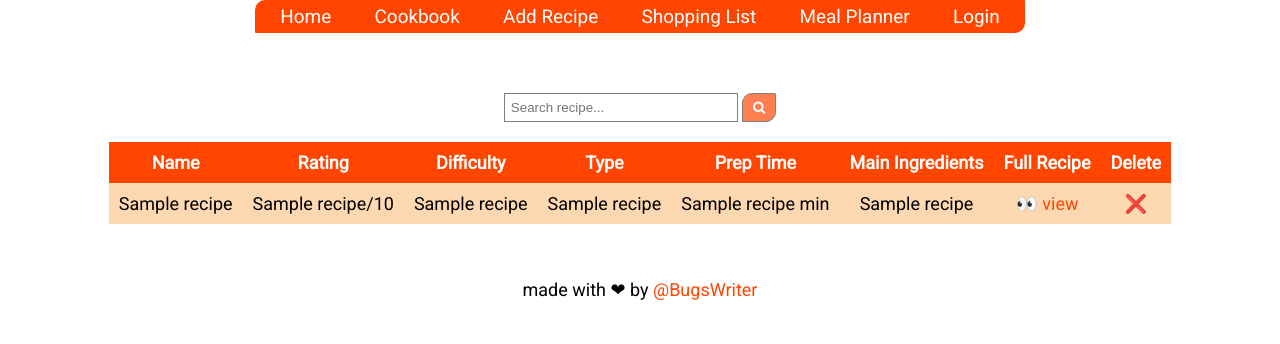
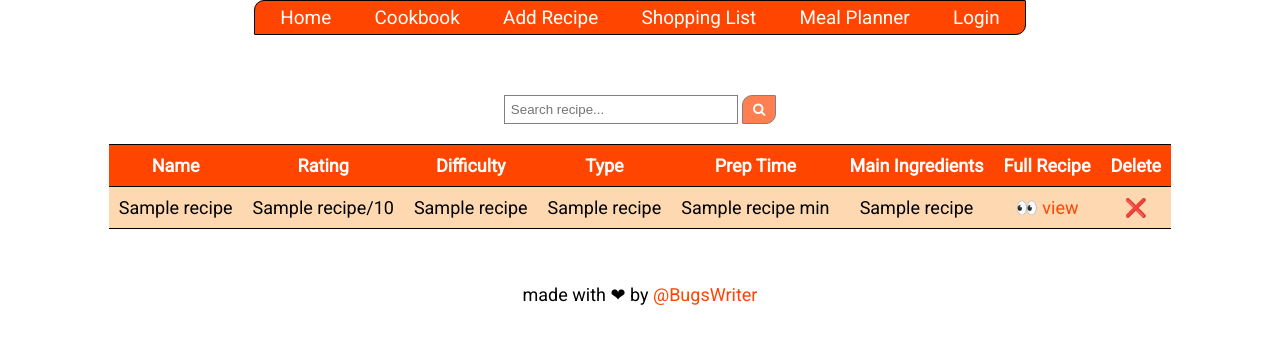
Before and after one commit to Bugswriter/cook50, a Flask app: template cookpkg/templates/recipe_list.html in a window 1280 px wide. Shown: the part 80-424 px from the top of the page. Run offline with Flask 2, Linux system fonts and the light colour scheme; the template is opened without the code that fills it: most values are stand-ins (such as "Sample title", 1, 10 or a date in 2020); some web fonts are replaced.

Commit message:
Lil bit css change.

```diff
--- a/cookpkg/static/css/style.css
+++ b/cookpkg/static/css/style.css
@@ -82,6 +82,7 @@ header h1 span{
     border-radius: 10px 1px;
     padding: 5px;
     font-size: 75%;
+    border: 1px solid black;
 }
 
 .nav a{
@@ -188,10 +189,13 @@ form.search-form::after {
 .result-box th{
     background-color: var(--color05);
     color: white;
+    border-top: 1px solid black;
 }
 
 .result-box tr:nth-child(even){
     background-color: var(--color02);
+    border-bottom: 1px solid black;
+    border-top: 1px solid black;
 }
 
 
@@ -238,7 +242,6 @@ form.search-form::after {
     width: 425px;
 }
 
-
 .slform input{
     width: 300px;
     padding: 10px;
```
